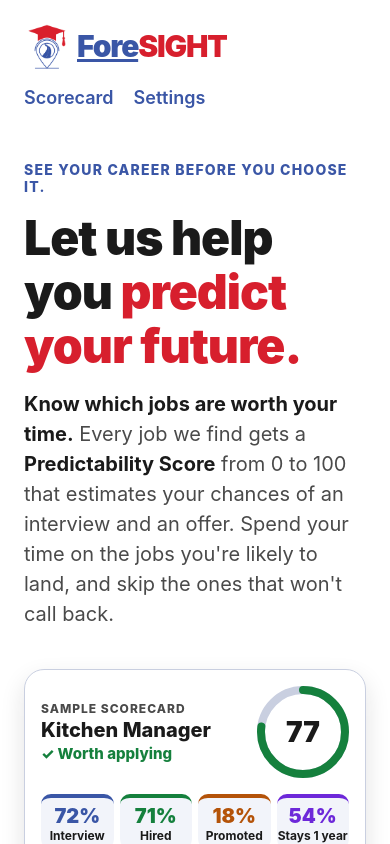
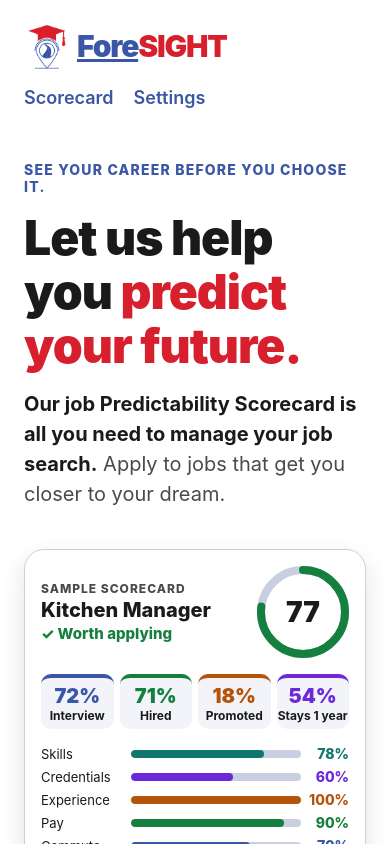
Before and after one commit to cedricthompson/mgt409-jobseeker-app, a React Native app in the folder app/: screen / in a window 390 px wide. Built offline with nearby package versions, Linux system fonts and the light colour scheme; no server answers.

Commit message:
Opening screen: new intro line that fades in after the headline finishes typing
Co-Authored-By: Claude Opus 5.5 <noreply@anthropic.com>

```diff
--- a/app/screens/WelcomeScreen.tsx
+++ b/app/screens/WelcomeScreen.tsx
@@ -37,7 +37,7 @@ const STEPS = [
 // The headline types itself out quickly, like a typewriter. The rest of the line is already there but invisible,
 // so nothing below it jumps while it types. Screen readers hear the whole line at once.
 const HEADLINE = ['Let us help you ', 'predict your future.'] as const;
-function TypedHeadline({ animate }: { animate: boolean }) {
+function TypedHeadline({ animate, onDone }: { animate: boolean; onDone: () => void }) {
   const full = HEADLINE.join('');
   const [n, setN] = useState(animate ? 0 : full.length);
   useEffect(() => {
@@ -45,6 +45,7 @@ function TypedHeadline({ animate }: { animate: boolean }) {
     const id = setInterval(() => setN((k) => (k >= full.length ? k : k + 1)), 32); // about one second in all
     return () => clearInterval(id);
   }, [animate]);
+  useEffect(() => { if (n >= full.length) onDone(); }, [n >= full.length]);
   const cut = HEADLINE[0].length;
   const typing = n < full.length;
   return (
@@ -55,6 +56,18 @@ function TypedHeadline({ animate }: { animate: boolean }) {
       {typing && <Text style={{ color: 'transparent' }}>{full.slice(n)}</Text>}
     </Text>
   );
+}
+
+// The line under the headline fades up once the headline has finished typing.
+// It is in the page from the start, so screen readers can read it right away.
+function FadeUp({ show, animate, children }: { show: boolean; animate: boolean; children: React.ReactNode }) {
+  const t = useRef(new Animated.Value(animate ? 0 : 1)).current;
+  useEffect(() => {
+    if (!animate) { t.setValue(1); return; }
+    if (show) Animated.timing(t, { toValue: 1, duration: 500, useNativeDriver: Platform.OS !== 'web' }).start();
+  }, [show, animate]);
+  const translateY = t.interpolate({ inputRange: [0, 1], outputRange: [12, 0] });
+  return <Animated.View style={{ opacity: t, transform: [{ translateY }] }}>{children}</Animated.View>;
 }
 
 // The sample scorecard flies in from the right as the page opens.
@@ -81,6 +94,7 @@ export default function WelcomeScreen({ onStart, onTracker, onCheckJob, onScorec
   const [deviceReduce, setDeviceReduce] = useState(false);
   useEffect(() => { AccessibilityInfo.isReduceMotionEnabled().then(setDeviceReduce).catch(() => {}); }, []);
   const animate = !reduceMotion && !deviceReduce;
+  const [typed, setTyped] = useState(false);
   return (
     <SafeAreaView style={styles.safe}>
       <ScrollView contentContainerStyle={styles.page}>
@@ -107,12 +121,13 @@ export default function WelcomeScreen({ onStart, onTracker, onCheckJob, onScorec
         <View style={[styles.heroRow, { flexDirection: wideHero ? 'row' : 'column' }]}>
           <View style={[styles.section, wideHero && { flex: 1.3 }]}>
             <Text style={styles.eyebrow}>{APP_TAGLINE.toUpperCase()}</Text>
-            <TypedHeadline animate={animate} />
-            <Text style={styles.lead}>
-              <Text style={styles.bold}>Know which jobs are worth your time.</Text> Every job we find gets a{' '}
-              <Text style={styles.bold}>Predictability Score</Text> from 0 to 100 that estimates your chances of an
-              interview and an offer. Spend your time on the jobs you're likely to land, and skip the ones that won't call back.
-            </Text>
+            <TypedHeadline animate={animate} onDone={() => setTyped(true)} />
+            <FadeUp show={typed} animate={animate}>
+              <Text style={styles.lead}>
+                <Text style={styles.bold}>Our job Predictability Scorecard is all you need to manage your job search.</Text>{' '}
+                Apply to jobs that get you closer to your dream.
+              </Text>
+            </FadeUp>
           </View>
           <View style={wideHero ? { flex: 1, maxWidth: 400 } : { width: '100%', maxWidth: 440, alignSelf: 'center' }}>
             <FlyIn animate={animate}><MiniScorecard onOpen={onScorecard} /></FlyIn>
```
